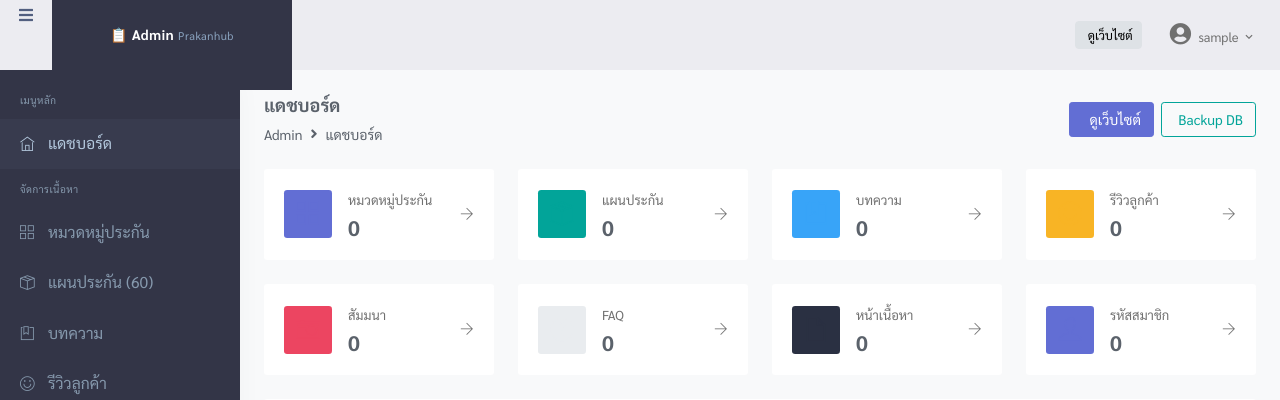
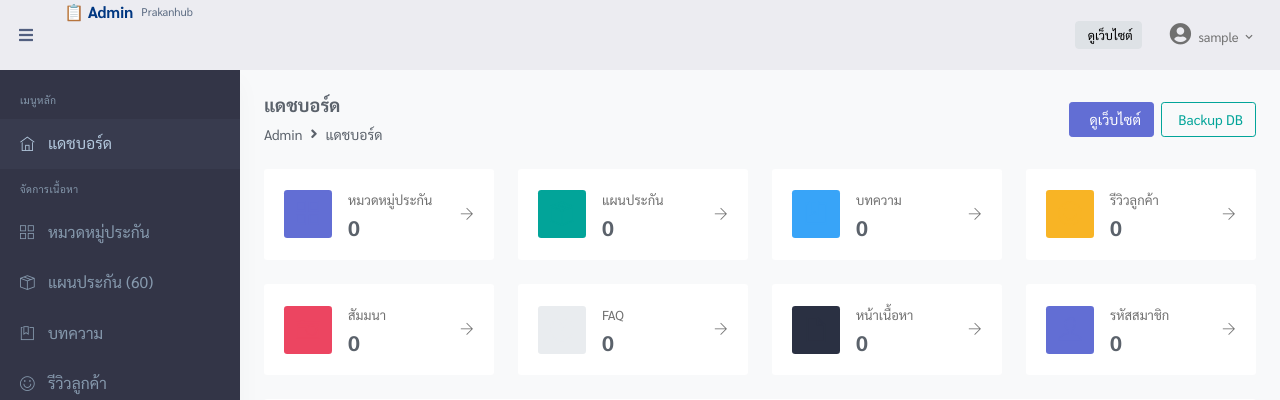
Before and after one commit to olivaiss/prakanhub, a PHP site: page /admin/index.php in a window 1280 px wide. Shown: the top 400 px of the page. Run offline with PHP 8.4, Linux system fonts and the light colour scheme; the visitor is signed in with stand-in values (Sample User, id 1); data that the repository does not hold is empty; some libraries are stand-ins or nearby versions.

Commit message:
fix: admin topbar brand ซ่อน (Veltrix CSS display:none ทั้ง logo-dark/light + brand-box 240px) — เปลี่ยนเป็น anchor เดี่ยวสีแบรนด์ + CSS ครอบ width auto

```diff
--- a/admin/includes/header.php
+++ b/admin/includes/header.php
@@ -28,6 +28,11 @@ $adminMenu = isset($adminMenu) ? $adminMenu : 'dashboard';
         .sidebar-logo small { color: #8ba4c0; font-weight: 500; }
 
         /* ═══ Responsive ทุกโหมด (มือถือ/แท็บเล็ต/แล็ปท็อป/เดสก์ท็อป) ═══ */
+        /* Fix topbar brand (Veltrix ซ่อน logo-dark/light + brand-box กว้าง 240px) */
+        .navbar-brand-box { width: auto; padding: 0 .75rem; text-align: left; background: transparent !important; }
+        @media (max-width: 575.98px) {
+            .navbar-brand-box { padding: 0 .35rem; }
+        }
         /* ฟอร์มฟิลด์ไม่เล็กเกินบนมือถือ */
         @media (max-width: 575.98px) {
             .form-control, .form-select { font-size: 16px; } /* กัน iOS zoom */
@@ -81,11 +86,9 @@ $adminMenu = isset($adminMenu) ? $adminMenu : 'dashboard';
                     <i class="fa fa-fw fa-bars"></i>
                 </button>
                 <div class="navbar-brand-box">
-                    <a href="index.php" class="logo logo-dark">
-                        <span class="logo-lg sidebar-logo d-inline-block"><span>📋 Admin</span> <small>Prakanhub</small></span>
-                    </a>
-                    <a href="index.php" class="logo logo-light">
-                        <span class="logo-lg sidebar-logo d-inline-block"><span>📋 Admin</span> <small>Prakanhub</small></span>
+                    <a href="index.php" class="d-flex align-items-center gap-2 text-decoration-none">
+                        <span class="fw-bold" style="color:#003781;font-size:1rem;white-space:nowrap">📋 Admin</span>
+                        <small class="d-none d-sm-inline fw-medium" style="color:#5B6B82;font-size:.7rem">Prakanhub</small>
                     </a>
                 </div>
             </div>
```
